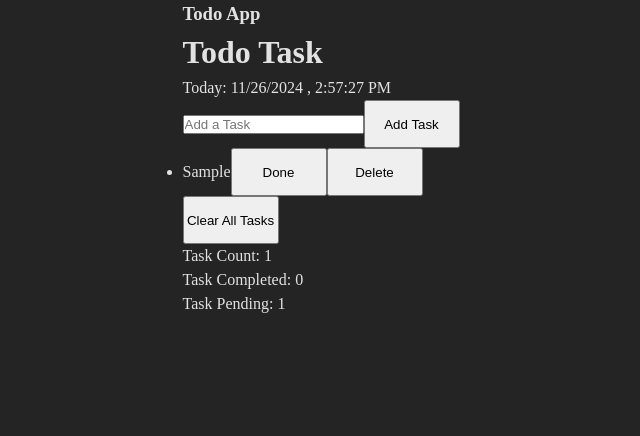
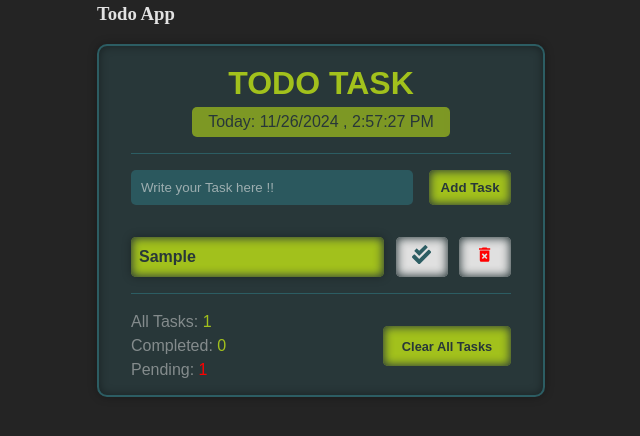
Before and after one commit to kushal022/React-Repo, a React (Vite) app: page / in a window 1280 px wide. Both pictures are taken after typing "Sample" into the empty fields and a click on the button "Add Task". Shown: the top 436 px of the page, without its empty margins (319-959 px from the left). Built offline with nearby package versions, Linux system fonts and the light colour scheme.

Commit message:
Todo app: css done

```diff
--- a/package.json
+++ b/package.json
@@ -13,7 +13,8 @@
     "axios": "^1.7.8",
     "react": "^18.3.1",
     "react-dom": "^18.3.1",
-    "react-hook-form": "^7.53.2"
+    "react-hook-form": "^7.53.2",
+    "react-icons": "^5.4.0"
   },
   "devDependencies": {
     "@eslint/js": "^9.13.0",
--- a/src/projects/todoApp/TodoOneComp.jsx
+++ b/src/projects/todoApp/TodoOneComp.jsx
@@ -1,5 +1,7 @@
 import React, { useEffect, useState } from 'react'
 import './todo.css'
+import { MdDeleteForever } from "react-icons/md";
+import { FaCheckDouble } from "react-icons/fa";
 
 const TodoOneComp = () => {
     const [task, setTask] = useState([]);
@@ -63,24 +65,26 @@ const TodoOneComp = () => {
 
     // console.log('hello')
     return (
-        <main>
+        <main className='todo-container'>
             <header>
                 <h1>Todo Task</h1>
                 <p>{timeDate}</p>
             </header>
-            <section>
-                <form onSubmit={handleOnSubmit}>
+            <section className='todo-form-container'>
+                <form
+                    className='todo-form'
+                    onSubmit={handleOnSubmit}>
                     <input
                         type="text"
                         name='inputTask'
                         value={inputTask.taskName} // important
                         onChange={(e) => handleOnchangeInputTask(e.target.value)}
-                        placeholder='Add a Task'
+                        placeholder='Write your Task here !!'
                     ></input>
                     <button type="submit">Add Task</button>
                 </form>
             </section>
-            <section>
+            <section className='todo-list-container'>
                 <ul>
                     {
                         task.map((curTask) => {
@@ -89,20 +93,30 @@ const TodoOneComp = () => {
                                     key={curTask.id}
                                     className={curTask.done ? "done" : "pending"}
                                 >
-                                    {curTask.taskName}
-                                    <button onClick={() => handleDoneTask(curTask.taskName)}>Done</button>
-                                    <button onClick={() => handleDeleteTask(curTask.taskName)} >Delete</button>
+                                    <p
+                                        style={{ backgroundColor: curTask.done ? '#2c5d63' : '#a2c11c' }}
+                                    >{curTask.taskName}</p>
+                                    <button
+                                        style={{ color: curTask.done ? '#a2c11c' : '#2c5d63' }}
+                                        className='check-btn'
+                                        onClick={() => handleDoneTask(curTask.taskName)}><FaCheckDouble /></button>
+                                    <button
+                                        style={{ color: 'red' }}
+                                        className='delete-btn'
+                                        onClick={() => handleDeleteTask(curTask.taskName)} ><MdDeleteForever /></button>
                                 </li>
                             )
                         })
                     }
                 </ul>
             </section>
-            <section>
-                <button onClick={handleClearAllTask}>Clear All Tasks</button>
-                <p>Task Count: {task.length}</p>
-                <p>Task Completed: {task.filter(t => t.done).length}</p>
-                <p>Task Pending: {task.filter(t => !t.done).length}</p>
+            <section className='todo-footer'>
+                <div>
+                    <p>All Tasks: <span>{task.length}</span> </p>
+                    <p>Completed: <span> {task.filter(t => t.done).length}</span></p>
+                    <p>Pending: <span style={{ color: 'red' }}>{task.filter(t => !t.done).length}</span></p>
+                </div>
+                <button className='clear-btn' onClick={handleClearAllTask}>Clear All Tasks</button>
             </section>
         </main>
     )
--- a/src/projects/todoApp/todo.css
+++ b/src/projects/todoApp/todo.css
@@ -1,12 +1,214 @@
+:root {
+    --clr1: #283739;
+    --clr2: #2c5d63;
+    --clr3: #a2c11c;
+    --clr4: #e0e0e0;
+}
+
+.todo-container {
+    font-family: sans-serif;
+    background-color: var(--clr1);
+    padding: 0.8rem 2rem;
+    border: solid 2px var(--clr2);
+    border-radius: 10px;
+    margin: 1rem 0;
+    box-shadow: inset 0 0 10px rgba(0, 0, 0, 0.4),
+        0 0 10px rgba(0, 0, 0, 0.3);
+    display: flex;
+    justify-content: space-between;
+    align-items: center;
+    flex-direction: column;
+    width: 35vw;
+    max-width: 600px;
+    /* height: 90vh; */
+    overflow-y: auto;
+    gap: 1rem;
+    transition: all 0.5s
+}
+
+.todo-container>header {
+    display: flex;
+    justify-content: space-between;
+    align-items: center;
+    flex-direction: column;
+    width: 100%;
+    border-bottom: solid 1px var(--clr2);
+    padding-bottom: 1rem;
+    /* background-color: var(--clr3); */
+}
+
+.todo-container>header h1 {
+    font-size: 2rem;
+    color: var(--clr4);
+    text-transform: uppercase;
+    color: var(--clr3);
+}
+
+.todo-container>header p {
+    color: var(--clr1);
+    background-color: var(--clr3);
+    opacity: 0.7;
+    padding: 0.2rem 1rem;
+    border-radius: 5px;
+}
+
+/* --------------------------------------- */
+.todo-form-container {
+    width: 100%;
+    /* background-color: aliceblue; */
+}
+
+.todo-form-container .todo-form {
+    display: flex;
+    align-items: center;
+    gap: 1rem;
+    /* background-color: #e0e0e0; */
+    width: inherit;
+}
+
+.todo-form>input {
+    padding: 10px;
+    width: 80%;
+    border: none;
+    border-radius: 5px;
+    outline: none;
+    background-color: #2c5d63e3;
+    color: #e0e0e0;
+
+    &::placeholder {
+        color: #e0e0e0a0;
+    }
+}
+
+.todo-form>button {
+    background-color: var(--clr3);
+    color: var(--clr1);
+    border: none;
+    border-radius: 5px;
+    padding: 10px 0.2rem;
+    cursor: pointer;
+    width: 5.5rem;
+    font-weight: 700;
+    box-shadow: inset 0px 0px 10px 1px var(--clr1);
+    transition: 0.1s;
+
+
+    &:hover {
+        background-color: #a3c11cc0;
+        scale: 1.01;
+    }
+
+}
+
+/* --------------------------------------- */
+
+.todo-list-container {
+    width: 100%;
+    border-bottom: solid 1px var(--clr2);
+    padding-bottom: 1rem;
+    /* padding: 0px 20px; */
+}
+
+.todo-list-container ul {
+    list-style-type: square;
+    /* padding: 0; */
+    /* margin: 0; */
+    width: 100%;
+    /* background-color: antiquewhite; */
+
+}
+
+.todo-list-container ul li {
+    /* background-color: var(--clr3); */
+    margin-top: 1rem;
+    color: var(--clr1);
+    font-weight: 600;
+    width: 100%;
+    /* background-color: antiquewhite; */
+    display: flex;
+    /* flex-direction: column; */
+    gap: 0.7rem;
+
+}
+
+.todo-list-container>ul>li>p {
+    background-color: var(--clr3);
+    padding: 0.5rem 0.5rem;
+    border-radius: 5px;
+    text-wrap: wrap;
+    width: inherit;
+    box-shadow: inset 0px 0px 10px 1px var(--clr1),
+        0px 0px 10px 0px rgba(0, 0, 0, 0.3);
+
+
+}
+
+.todo-list-container>ul>li>button {
+    width: 5rem;
+    font-size: 1.2rem;
+    color: var(--clr3);
+    background-color: var(--clr4);
+    border: none;
+    border-radius: 5px;
+    cursor: pointer;
+    height: 2.5rem;
+    box-shadow: inset 0px 0px 10px 1px var(--clr1);
+    transition: 0.1s;
+
+    &:hover {
+        background-color: #e0e0e0a8;
+        scale: 1.01;
+    }
+}
+
+/* ------------------------------------- */
+.todo-footer>button {
+    display: block;
+}
+
+.todo-footer {
+    width: 100%;
+    display: flex;
+    justify-content: space-between;
+    /* background-color: #a2c11c; */
+
+}
+
+.todo-footer .clear-btn {
+    width: 8rem;
+    height: 2.5rem;
+    background-color: var(--clr3);
+    color: var(--clr1);
+    border: none;
+    border-radius: 5px;
+    cursor: pointer;
+    box-shadow: inset 0px 0px 10px 1px var(--clr1);
+    font-size: 0.8rem;
+    font-weight: 700;
+    transition: 0.1s;
+    margin-top: 1rem;
+
+    &:hover {
+        background-color: #a3c11cc0;
+        scale: 1.01;
+    }
+
+}
+
+.todo-footer p {
+    color: #e0e0e07f;
+}
+
+.todo-footer p span {
+    color: var(--clr3);
+}
+
 .done {
     text-decoration: line-through;
+    text-decoration-color: #a3c11c8b;
+    text-decoration-style: double;
 }
 
 .pending {
     text-decoration: none;
 }
-
-button {
-    width: 6rem;
-    height: 3rem;
-}
```
Also changed, not shown: 1 other file (tests, documents, lock files or other folders).
